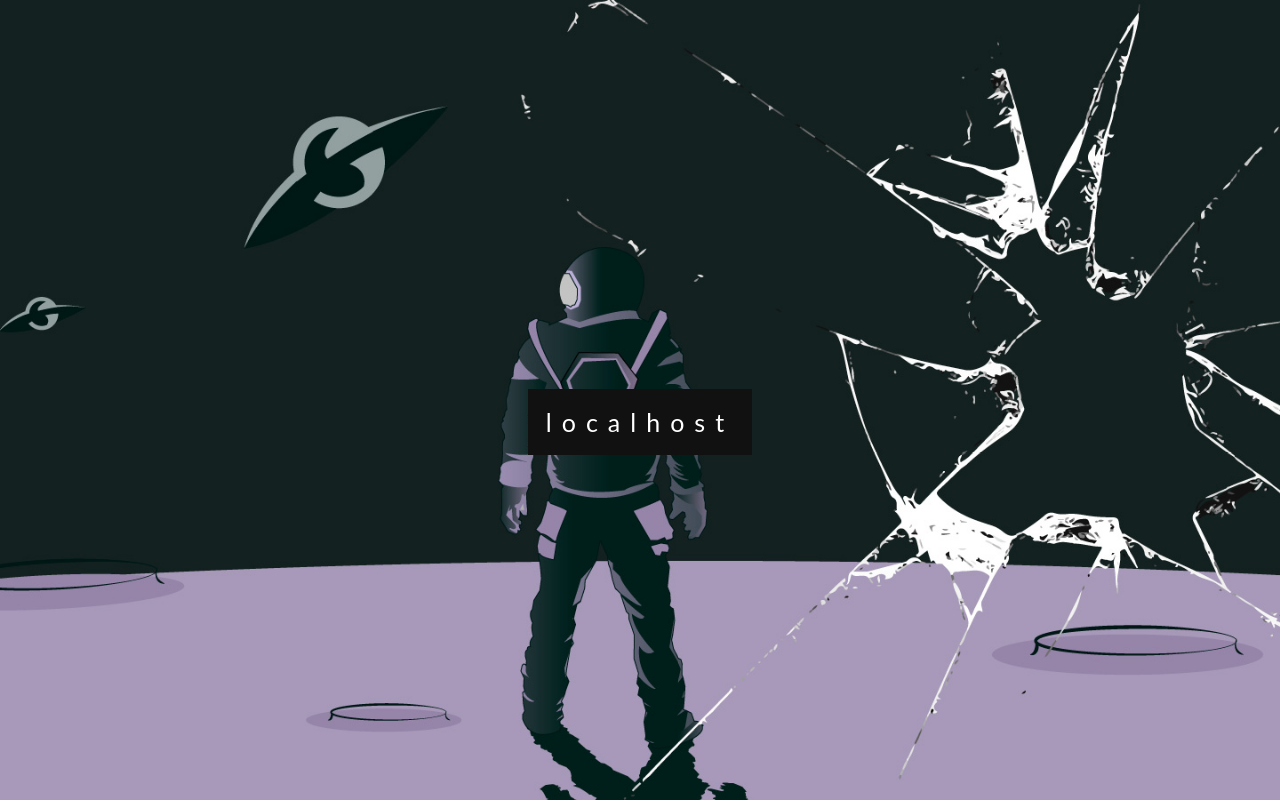
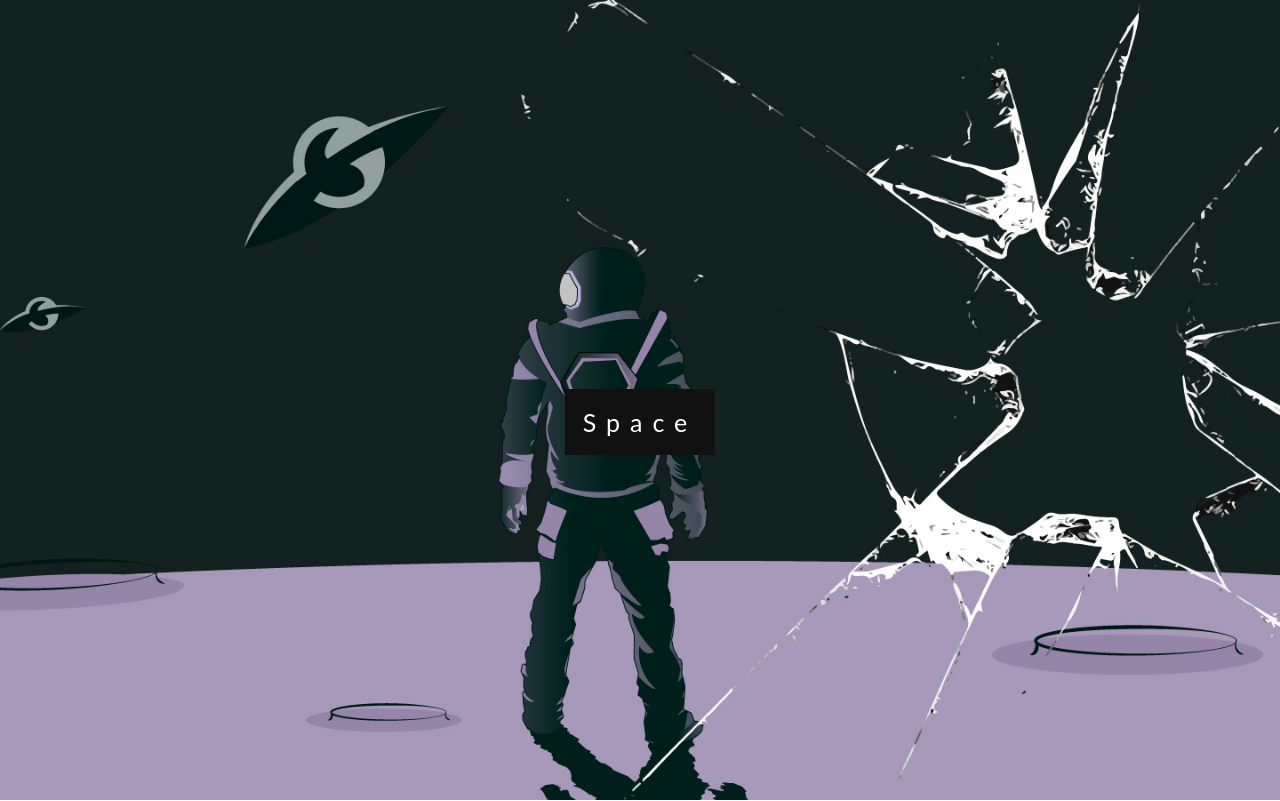
Before and after one commit to migmeh/space, a PHP site: page / in a window 1280 px wide. Shown: the top 801 px of the page. Run offline with PHP 8.4, Linux system fonts and the light colour scheme.

Commit message:
fix: todo

```diff
--- a/index.php
+++ b/index.php
@@ -5,7 +5,10 @@
 <div class="bgimg-1"></div>
 
  <div class="caption">
+  <!--
     <span class="border"><?php echo $_SERVER["HTTP_HOST"];?></span>
+-->
+<span class="border">Space</span>
   </div>
 
 </div>
```
